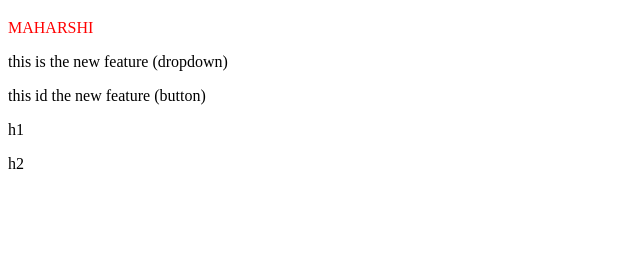
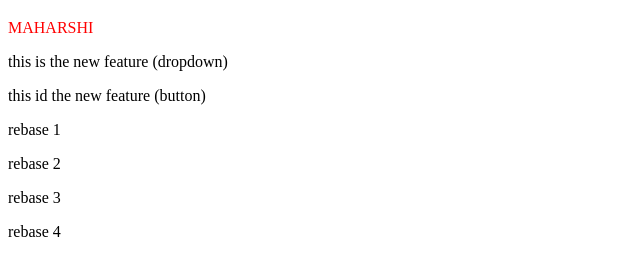
Before and after one commit to Maharshi2006/Git_Tutorial, a plain HTML site: page index.html in a window 1280 px wide. Shown: the part 61-336 px from the top of the page, without its empty margins (0-640 px from the left). Drawn offline with Linux system fonts and the light colour scheme.

Commit message:
rebase merged

```diff
--- a/index.html
+++ b/index.html
@@ -15,7 +15,9 @@
     <p id="name">MAHARSHI</p>
     <p>this is the new feature (dropdown)</p>
     <p>this id the new feature (button)</p>
-    <p>h1</p>
-    <p>h2</p>
+    <p>rebase 1</p>
+    <p>rebase 2</p>
+    <p>rebase 3</p>
+    <p>rebase 4</p>
 </body>
 </html>
```
